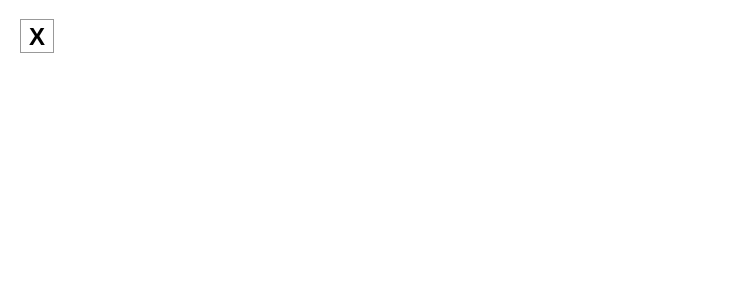
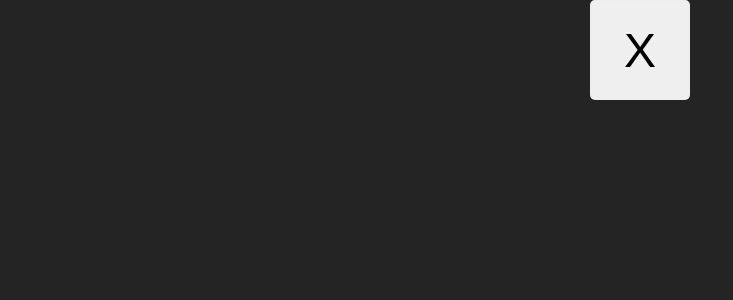
Before and after one commit to Xavii57/tres-en-raya, a React (Vite) app: page / in a window 1280 px wide. Shown: the top 300 px of the page, without its empty margins (0-733 px from the left). Built offline with nearby package versions, Linux system fonts and the light colour scheme.

Commit message:
Cambiar estilos iniciales

```diff
--- /dev/null
+++ b/src/App.css
@@ -0,0 +1,41 @@
+#root {
+    max-width: 1280px;
+    margin: 0 auto;
+    padding: 2rem;
+    text-align: center;
+  }
+
+  .logo {
+    height: 6em;
+    padding: 1.5em;
+    will-change: filter;
+  }
+  .logo:hover {
+    filter: drop-shadow(0 0 2em #646cffaa);
+  }
+  .logo.react:hover {
+    filter: drop-shadow(0 0 2em #61dafbaa);
+  }
+
+  @keyframes logo-spin {
+    from {
+      transform: rotate(0deg);
+    }
+    to {
+      transform: rotate(360deg);
+    }
+  }
+
+  @media (prefers-reduced-motion: no-preference) {
+    a:nth-of-type(2) .logo {
+      animation: logo-spin infinite 20s linear;
+    }
+  }
+
+  .card {
+    padding: 2em;
+  }
+
+  .read-the-docs {
+    color: #888;
+  }
--- a/src/index.css
+++ b/src/index.css
@@ -1,90 +1,130 @@
+:root {
+  font-family: system-ui, -apple-system, BlinkMacSystemFont, 'Segoe UI', Roboto, Oxygen, Ubuntu, Cantarell, 'Open Sans', 'Helvetica Neue', sans-serif;
+  font-size: 16px;
+  line-height: 24px;
+  font-weight: 400;
+
+  color-scheme: light dark;
+  color: rgba(255, 255, 255, 0.87);
+  background-color: #242424;
+
+  font-synthesis: none;
+  text-rendering: optimizeLegibility;
+  -webkit-font-smoothing: antialiased;
+  -moz-osx-font-smoothing: grayscale;
+  -webkit-text-size-adjust: 100%;
+}
+
+body {
+  margin: 0;
+  display: flex;
+  justify-content: center;
+  min-width: 320px;
+  min-height: 100vh;
+}
+
 * {
+  padding: 0;
+  margin: 0;
   box-sizing: border-box;
 }
 
-body {
-  font-family: sans-serif;
-  margin: 20px;
-  padding: 0;
+.board {
+  width: fit-content;
+  margin: 40px auto;
+  text-align: center;
 }
 
-h1 {
-  margin-top: 0;
-  font-size: 22px;
+.board h1 {
+  color: #eee;
+  margin-bottom: 16px;
 }
 
-h2 {
-  margin-top: 0;
-  font-size: 20px;
+.board button {
+  padding: 8px 12px;
+  margin: 25px;
+  background: transparent;
+  border: 2px solid #eee;
+  color: #eee;
+  width: 100px;
+  border-radius: 5px;
+  transition: 0.2s;
+  font-weight: bold;
+  cursor: pointer;
 }
 
-h3 {
-  margin-top: 0;
-  font-size: 18px;
+.board button:hover {
+  background: #eee;
+  color: #222;
 }
 
-h4 {
-  margin-top: 0;
-  font-size: 16px;
+.board .game {
+  display: grid;
+  grid-template-columns: repeat(3, 1fr);
+  gap: 10px;
 }
 
-h5 {
-  margin-top: 0;
-  font-size: 14px;
+.turn {
+  display: flex;
+  justify-content: center;
+  margin: 15px auto;
+  width: fit-content;
+  position: relative;
+  border-radius: 10px;
 }
 
-h6 {
-  margin-top: 0;
-  font-size: 12px;
+.turn .square,
+.winner .square {
+  width: 70px;
+  height: 70px;
+  pointer-events: none;
+  border-color: transparent;
 }
 
-code {
-  font-size: 1.2em;
+.square.is-selected {
+  color: #fff;
+  background: #09f;
 }
 
-ul {
-  padding-inline-start: 20px;
+.winner {
+  position: absolute;
+  width: 100vw;
+  height: 100vh;
+  top: 0;
+  left: 0;
+  display: grid;
+  place-items: center;
+  background-color: rgba(0, 0, 0, 0.7);
 }
 
-* {
-  box-sizing: border-box;
+.winner .text {
+  background: #111;
+  height: 300px;
+  width: 320px;
+  border: 2px solid #eee;
+  border-radius: 10px;
+  display: flex;
+  flex-direction: column;
+  justify-content: center;
+  align-items: center;
+  gap: 20px;
 }
 
-body {
-  font-family: sans-serif;
-  margin: 20px;
-  padding: 0;
+.winner .win {
+  margin: 0 auto;
+  width: fit-content;
+  border-radius: 10px;
+  display: flex;
+  gap: 15px;
 }
 
 .square {
-  background: #fff;
-  border: 1px solid #999;
-  float: left;
-  font-size: 24px;
-  font-weight: bold;
-  line-height: 34px;
-  height: 34px;
-  margin-right: -1px;
-  margin-top: -1px;
-  padding: 0;
-  text-align: center;
-  width: 34px;
+  width: 100px;
+  height: 100px;
+  border: 2px solid #eee;
+  border-radius: 5px;
+  display: grid;
+  place-items: center;
+  cursor: pointer;
+  font-size: 48px;
 }
-
-.board-row:after {
-  clear: both;
-  content: '';
-  display: table;
-}
-
-.status {
-  margin-bottom: 10px;
-}
-.game {
-  display: flex;
-  flex-direction: row;
-}
-
-.game-info {
-  margin-left: 20px;
-}
```
